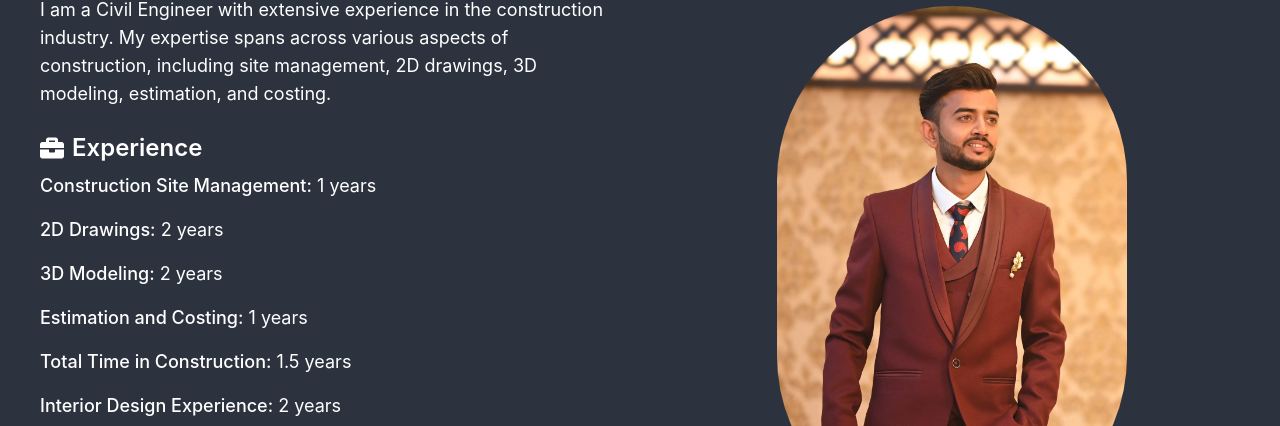
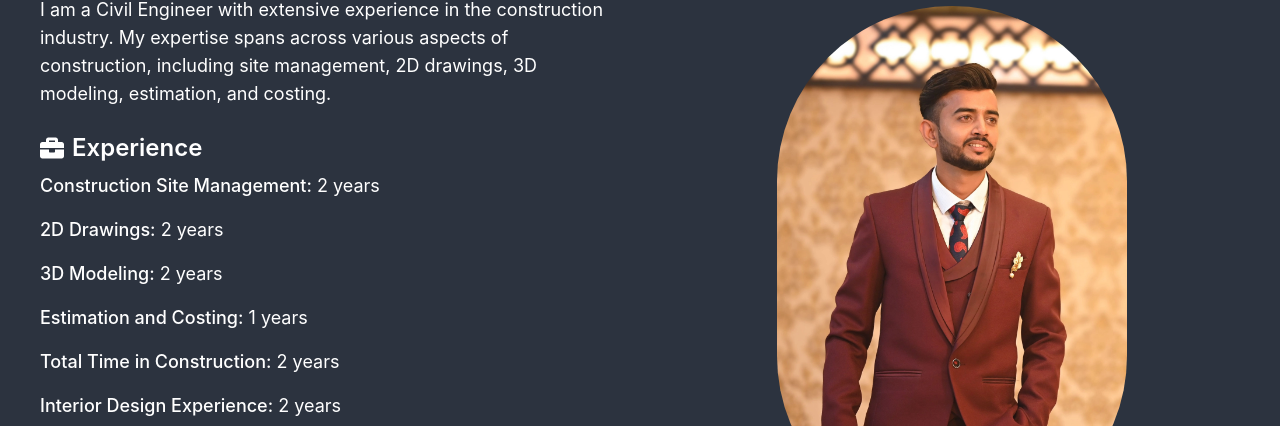
Before and after one commit to manthanmk66/Architect-Portfolio-Website, a React (Create React App) app in the folder reactapp/: page / in a window 1280 px wide. Shown: the part 932-1358 px from the top of the page. Built offline with nearby package versions, Linux system fonts and the light colour scheme.

Commit message:
chore :  increased workexperience

```diff
--- a/reactapp/src/components/AboutMe.jsx
+++ b/reactapp/src/components/AboutMe.jsx
@@ -23,7 +23,7 @@ function AboutMe() {
           <div className="text-lg  grid gap-4 text-muted-foreground">
             <div>
               <span className="font-medium">Construction Site Management:</span>{" "}
-              1 years
+              2 years
             </div>
             <div>
               <span className="font-medium">2D Drawings:</span> 2 years
@@ -36,8 +36,8 @@ function AboutMe() {
               years
             </div>
             <div>
-              <span className="font-medium">Total Time in Construction:</span>{" "}
-              1.5 years
+              <span className="font-medium">Total Time in Construction:</span> 2
+              years
             </div>
             <div>
               <span className="font-medium">Interior Design Experience:</span> 2
```
